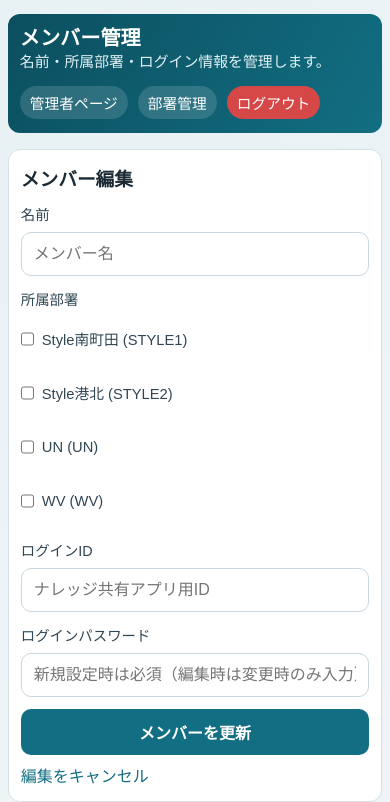
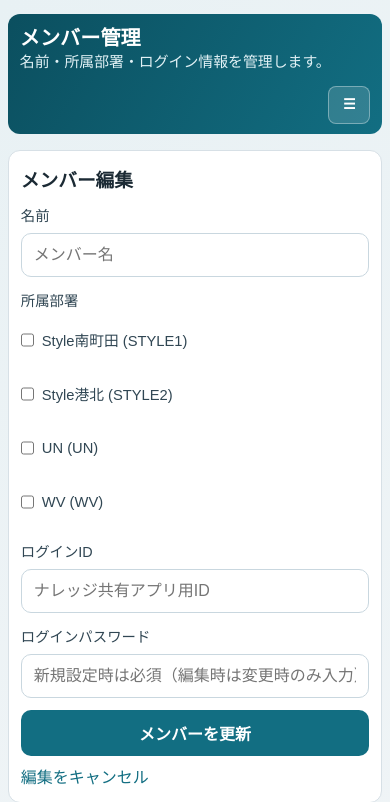
Before and after one commit to markStone141/pantanarl_report_app, a Django app: template backend/apps/dashboard/templates/dashboard/member_settings.html in a window 390 px wide. Shown: the top 802 px of the page. Run offline with Django 5.2, Linux system fonts and the light colour scheme; the template is opened without the code that fills it: values that come from a table or form of the project are taken from there, others are empty; data comes from the database, SQL or seed files in the repository.

Commit message:
Adjust admin mobile menu behavior and inline member result labels

```diff
--- a/backend/apps/dashboard/templates/dashboard/admin.html
+++ b/backend/apps/dashboard/templates/dashboard/admin.html
@@ -4,7 +4,7 @@
 
 {% block content %}
 <div class="container">
-  <header class="topbar topbar-nav-always">
+  <header class="topbar topbar-desktop-expanded">
     <div>
       <strong>管理者ページ</strong>
     </div>
--- a/backend/apps/dashboard/templates/dashboard/department_settings.html
+++ b/backend/apps/dashboard/templates/dashboard/department_settings.html
@@ -4,7 +4,7 @@
 
 {% block content %}
 <div class="container">
-  <header class="topbar topbar-nav-always">
+  <header class="topbar topbar-desktop-expanded">
     <div>
       <strong>部署管理</strong>
       <div class="muted" style="color: #e1f1f5;">部署設定と、部署ごとの目標指標を管理します。</div>
--- a/backend/apps/dashboard/templates/dashboard/member_settings.html
+++ b/backend/apps/dashboard/templates/dashboard/member_settings.html
@@ -4,7 +4,7 @@
 
 {% block content %}
 <div class="container">
-  <header class="topbar topbar-nav-always">
+  <header class="topbar topbar-desktop-expanded">
     <div>
       <strong>メンバー管理</strong>
       <div class="muted" style="color: #e1f1f5;">名前・所属部署・ログイン情報を管理します。</div>
--- a/backend/static/app.css
+++ b/backend/static/app.css
@@ -556,6 +556,10 @@ th {
     display: none;
   }
 
+  .topbar.topbar-desktop-expanded .topbar-menu-toggle {
+    display: inline-flex;
+  }
+
   .card {
     padding: 14px 12px;
     border-radius: 12px;
--- a/backend/templates/base.html
+++ b/backend/templates/base.html
@@ -12,8 +12,10 @@
   <script>
     (function () {
       const topbars = document.querySelectorAll(".topbar");
+      const isMobile = window.matchMedia("(max-width: 768px)").matches;
       topbars.forEach(function (topbar, idx) {
         if (topbar.classList.contains("topbar-nav-always")) return;
+        if (topbar.classList.contains("topbar-desktop-expanded") && !isMobile) return;
         const nav = topbar.querySelector("nav");
         if (!nav || nav.classList.contains("menu-collapsible")) return;
 
--- a/backend/templates/targets/target_dashboard.html
+++ b/backend/templates/targets/target_dashboard.html
@@ -4,7 +4,7 @@
 
 {% block content %}
 <div class="container">
-  <header class="topbar topbar-nav-always">
+  <header class="topbar topbar-desktop-expanded">
     <div>
       <strong>目標ダッシュボード</strong>
       <div class="muted" style="color: #e1f1f5;">現在適用中の月目標・路程目標を確認できます。</div>
--- a/backend/templates/targets/target_month_settings.html
+++ b/backend/templates/targets/target_month_settings.html
@@ -4,7 +4,7 @@
 
 {% block content %}
 <div class="container">
-  <header class="topbar topbar-nav-always">
+  <header class="topbar topbar-desktop-expanded">
     <div>
       <strong>月目標設定</strong>
       <div class="muted" style="color: #e1f1f5;">月目標の入力と状態管理を行います。</div>
--- a/backend/templates/targets/target_period_settings.html
+++ b/backend/templates/targets/target_period_settings.html
@@ -4,7 +4,7 @@
 
 {% block content %}
 <div class="container">
-  <header class="topbar topbar-nav-always">
+  <header class="topbar topbar-desktop-expanded">
     <div>
       <strong>路程設定</strong>
       <div class="muted" style="color: #e1f1f5;">路程目標の入力と状態管理を行います。</div>
```
Also changed, not shown: backend/apps/reports/templates/reports/report_form.html (+3 -6 lines).
